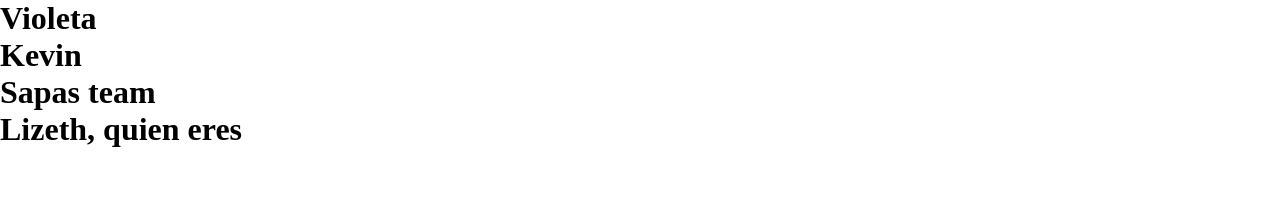
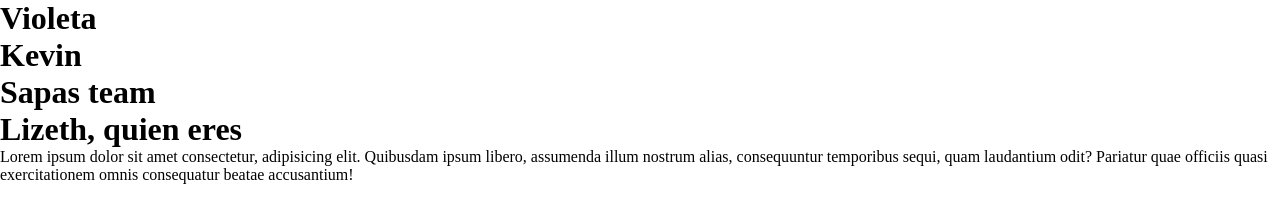
Before and after one commit to violetavillamizara/TeamGit, a plain HTML site: page index.html in a window 1280 px wide. Drawn offline with Linux system fonts and the light colour scheme.

Commit message:
Nueva linea

```diff
--- a/index.html
+++ b/index.html
@@ -12,5 +12,8 @@
     <h1>Kevin</h1>
     <h1>Sapas team</h1>
     <h1>Lizeth, quien eres</h1>
+    <p>
+        Lorem ipsum dolor sit amet consectetur, adipisicing elit. Quibusdam ipsum libero, assumenda illum nostrum alias, consequuntur temporibus sequi, quam laudantium odit? Pariatur quae officiis quasi exercitationem omnis consequatur beatae accusantium!
+    </p>
 </body>
 </html>
```
